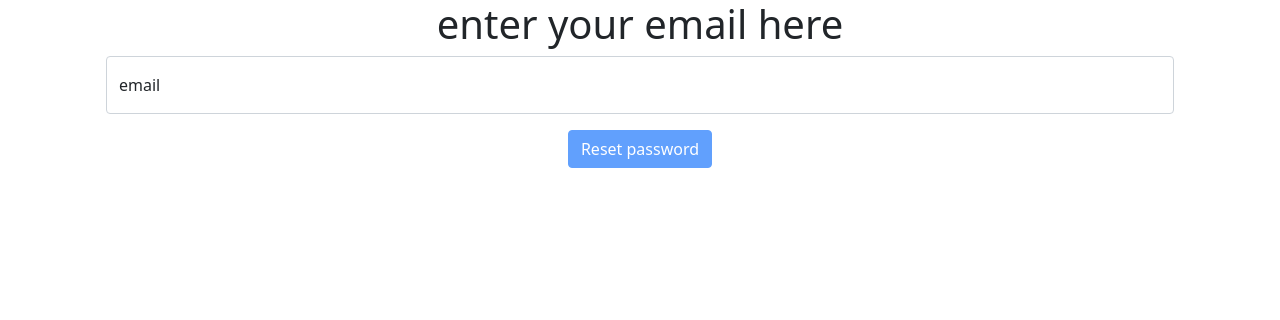
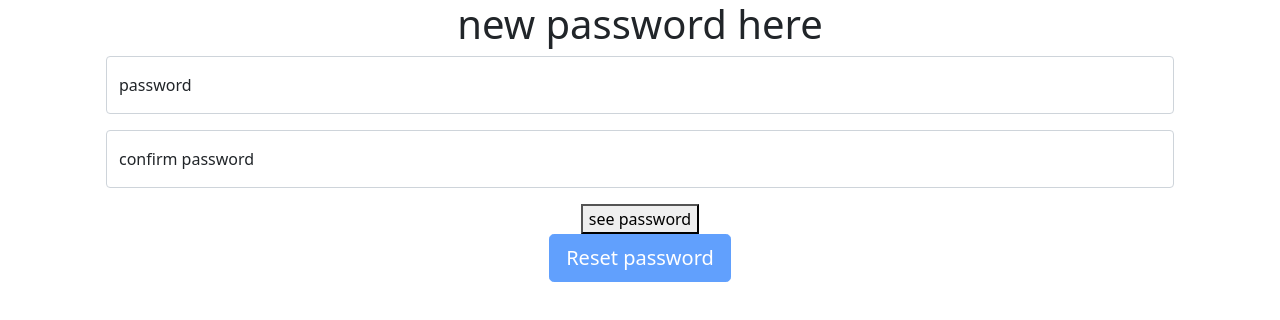
Before and after one commit to Team-Osiris-HR/BlueOcean, a React app: page / in a window 1280 px wide. Both pictures are taken after a click on the button "forgot password?". Shown: the top 320 px of the page. Built offline with nearby package versions, Linux system fonts and the light colour scheme; no server answers; the HTML template or start-up script is replaced by a standard one.

Commit message:
Adjust reset password page

```diff
--- a/src/components/Login.jsx
+++ b/src/components/Login.jsx
@@ -87,16 +87,16 @@ class Login extends React.Component {
         </Form >
       )
     } else {
+      // return (
+      //   <Container>
+      //     <ForgotPassword backToLogin={this.renderForgotPassword} />
+      //   </Container>
+      // )
       return (
         <Container>
-          <ForgotPassword backToLogin={this.renderForgotPassword} />
+          <ResetPassword backToLogin={this.renderForgotPassword} />
         </Container>
       )
-      // return (
-      //   <Container>
-      //     <ResetPassword backToLogin={this.renderForgotPassword} />
-      //   </Container>
-      // )
     }
   }
 }
--- a/src/components/ResetPassword.jsx
+++ b/src/components/ResetPassword.jsx
@@ -1,6 +1,8 @@
 import React from 'react'
 import Form from 'react-bootstrap/Form'
 import Button from 'react-bootstrap/Button'
+import Container from 'react-bootstrap/Container'
+import Col from 'react-bootstrap/Col'
 import FloatingLabel from 'react-bootstrap/FloatingLabel'
 import axios from 'axios'
 
@@ -59,6 +61,9 @@ class ResetPassword extends React.Component {
     // todo email form
     if (this.state.render === 'form') {
       return (
+        <Container>
+          <Col className='login-container'>
+
             <Form className='text-center' onSubmit={this.handleSubmit}>
               <h1>new password here</h1>
               <Form.Group className="mb-3 mw-50" controlId="formBasicPassword">
@@ -94,6 +99,8 @@ class ResetPassword extends React.Component {
                 </Button>
               </div>
             </Form >
+          </Col>
+        </Container>
       )
     } else {
       return (
```
Lines whose indentation alone changed are shown as unchanged.
